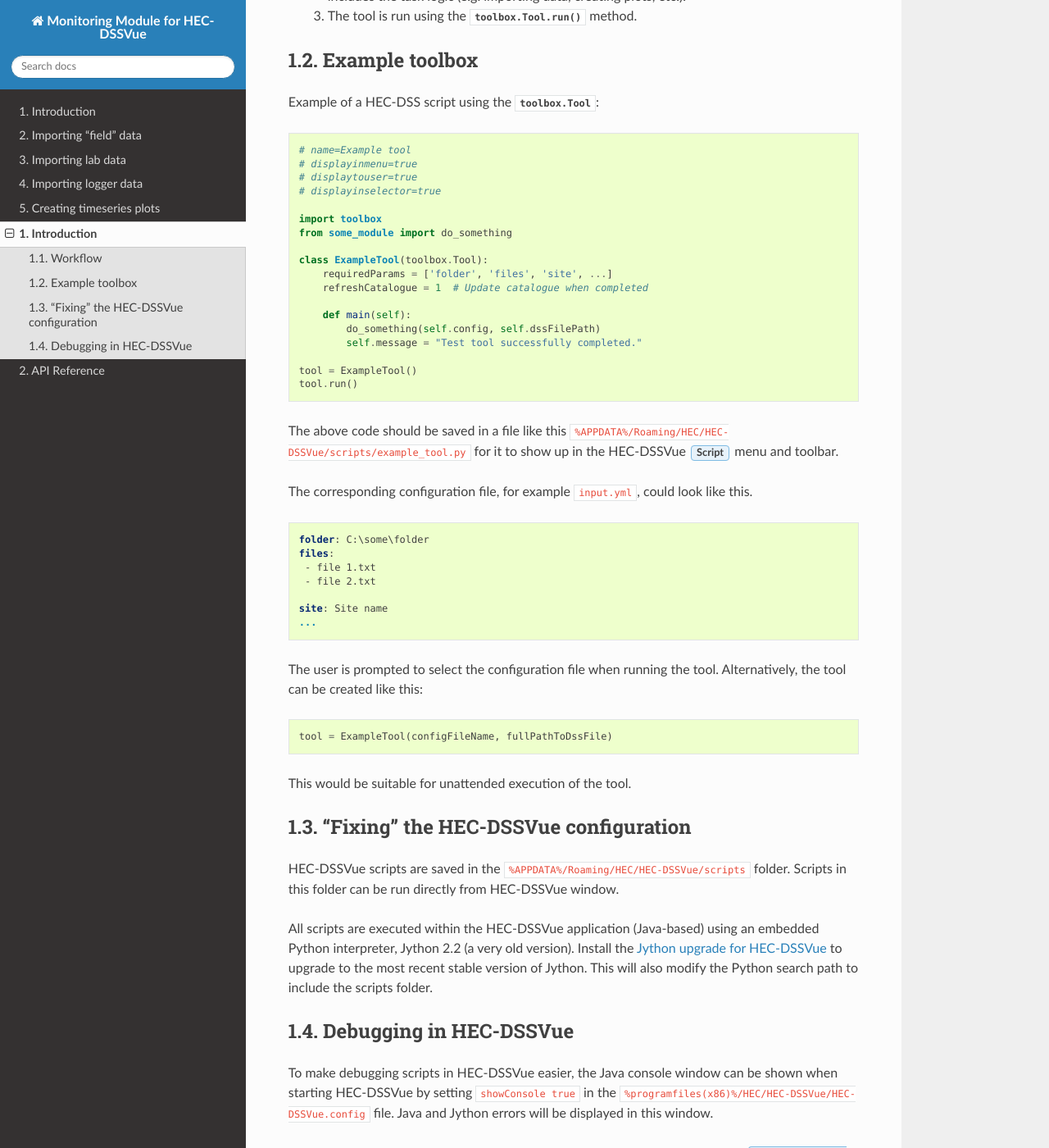
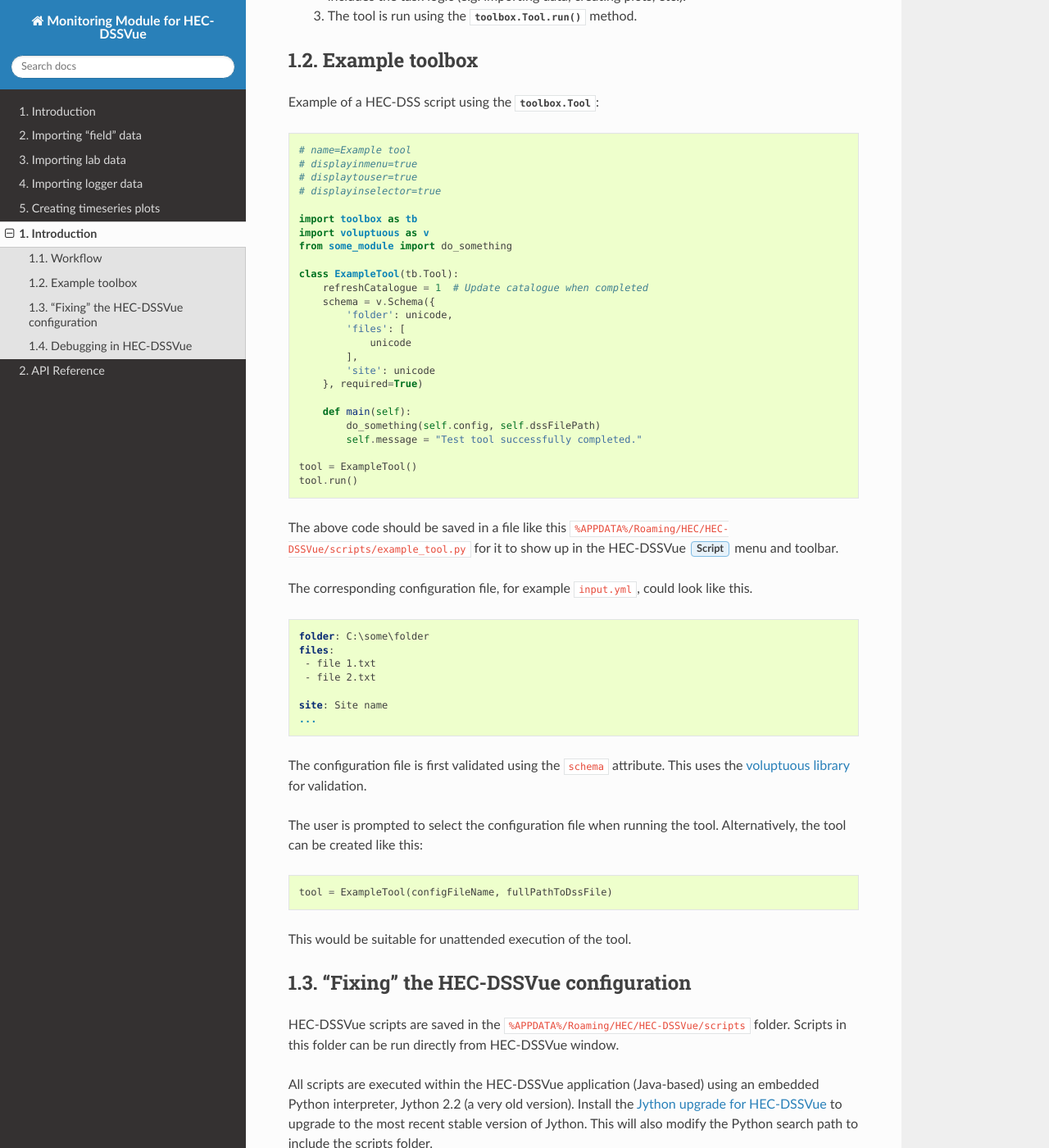
Before and after one commit to EnviroCentre/monitoring-module, a Sphinx documentation site: the page built from docs/source/dev_intro.rst, in a window 1280 px wide and 1400 px high, scrolled down 425 px. Shown: the whole window at 82% size. Built offline with Sphinx 7.4.7 and the Read the Docs theme 2.0.0, drawn with Linux system fonts in a browser that asks for light colours; the version number could not be read and is left out.

Commit message:
validation doc updates

```diff
--- a/docs/source/dev_intro.rst
+++ b/docs/source/dev_intro.rst
@@ -31,12 +31,19 @@
     # displaytouser=true
     # displayinselector=true
 
-    import toolbox
+    import toolbox as tb
+    import voluptuous as v
     from some_module import do_something
 
-    class ExampleTool(toolbox.Tool):
-        requiredParams = ['folder', 'files', 'site', ...]
+    class ExampleTool(tb.Tool):
         refreshCatalogue = 1  # Update catalogue when completed
+        schema = v.Schema({
+            'folder': unicode,
+            'files': [
+                unicode
+            ],
+            'site': unicode
+        }, required=True)
 
         def main(self):
             do_something(self.config, self.dssFilePath)
@@ -63,6 +70,9 @@
     site: Site name
     ...
 
+The configuration file is first validated using the ``schema`` attribute. This
+uses the `voluptuous library <https://pypi.python.org/pypi/voluptuous>`_
+for validation.
 
 The user is prompted to select the configuration file when running the tool.
 Alternatively, the tool can be created like this::
```
